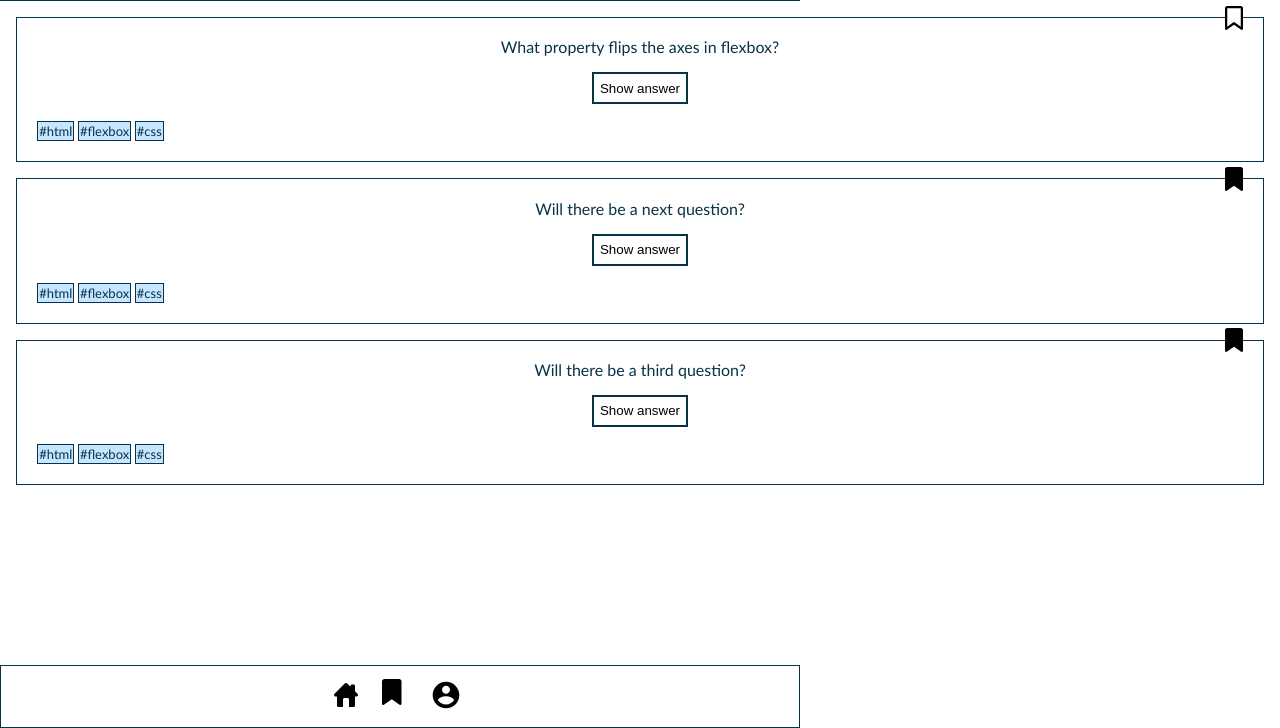
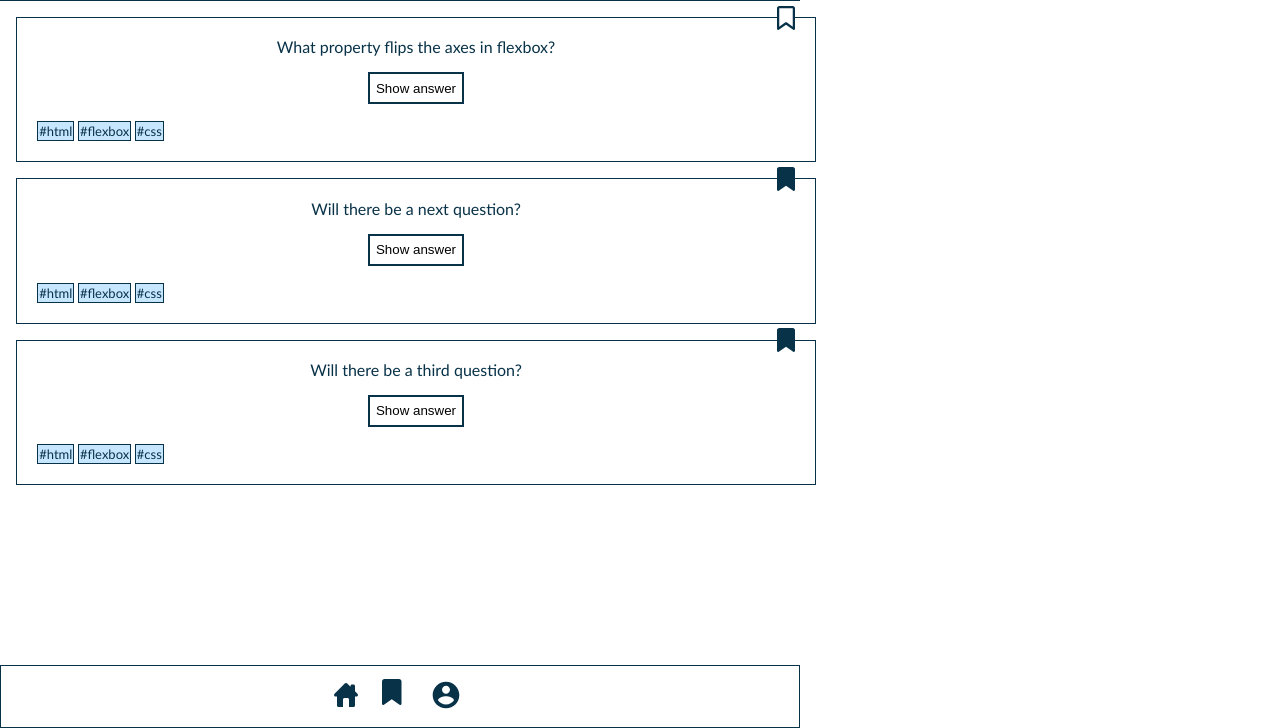
Before and after one commit to PeetThesing/QuizApp, a plain HTML site: page index.html in a window 1280 px wide. Shown: the part 72-800 px from the top of the page. Drawn offline with Linux system fonts and the light colour scheme.

Commit message:
change color of icon.svg

```diff
--- a/index.html
+++ b/index.html
@@ -21,6 +21,7 @@
           >
             <!--! Font Awesome Free 6.4.0 by @fontawesome - https://fontawesome.com License - https://fontawesome.com/license (Commercial License) Copyright 2023 Fonticons, Inc. -->
             <path
+              fill="#083248"
               d="M0 48C0 21.5 21.5 0 48 0l0 48V441.4l130.1-92.9c8.3-6 19.6-6 27.9 0L336 441.4V48H48V0H336c26.5 0 48 21.5 48 48V488c0 9-5 17.2-13 21.3s-17.6 3.4-24.9-1.8L192 397.5 37.9 507.5c-7.3 5.2-16.9 5.9-24.9 1.8S0 497 0 488V48z"
             />
           </svg>
@@ -46,6 +47,7 @@
           >
             <!--! Font Awesome Free 6.4.0 by @fontawesome - https://fontawesome.com License - https://fontawesome.com/license (Commercial License) Copyright 2023 Fonticons, Inc. -->
             <path
+              fill="#083248"
               d="M0 48V487.7C0 501.1 10.9 512 24.3 512c5 0 9.9-1.5 14-4.4L192 400 345.7 507.6c4.1 2.9 9 4.4 14 4.4c13.4 0 24.3-10.9 24.3-24.3V48c0-26.5-21.5-48-48-48H48C21.5 0 0 21.5 0 48z"
             />
           </svg>
@@ -71,6 +73,7 @@
           >
             <!--! Font Awesome Free 6.4.0 by @fontawesome - https://fontawesome.com License - https://fontawesome.com/license (Commercial License) Copyright 2023 Fonticons, Inc. -->
             <path
+              fill="#083248"
               d="M0 48V487.7C0 501.1 10.9 512 24.3 512c5 0 9.9-1.5 14-4.4L192 400 345.7 507.6c4.1 2.9 9 4.4 14 4.4c13.4 0 24.3-10.9 24.3-24.3V48c0-26.5-21.5-48-48-48H48C21.5 0 0 21.5 0 48z"
             />
           </svg>
@@ -105,6 +108,7 @@
           xmlns:xlink="http://www.w3.org/1999/xlink"
         >
           <path
+            fill="#083248"
             d="M15.45,7L14,5.551V2c0-0.55-0.45-1-1-1h-1c-0.55,0-1,0.45-1,1v0.553L9,0.555C8.727,0.297,8.477,0,8,0S7.273,0.297,7,0.555  L0.55,7C0.238,7.325,0,7.562,0,8c0,0.563,0.432,1,1,1h1v6c0,0.55,0.45,1,1,1h3v-5c0-0.55,0.45-1,1-1h2c0.55,0,1,0.45,1,1v5h3  c0.55,0,1-0.45,1-1V9h1c0.568,0,1-0.437,1-1C16,7.562,15.762,7.325,15.45,7z"
           />
         </svg>
@@ -117,6 +121,7 @@
         >
           <!--! Font Awesome Free 6.4.0 by @fontawesome - https://fontawesome.com License - https://fontawesome.com/license (Commercial License) Copyright 2023 Fonticons, Inc. -->
           <path
+            fill="#083248"
             d="M0 48V487.7C0 501.1 10.9 512 24.3 512c5 0 9.9-1.5 14-4.4L192 400 345.7 507.6c4.1 2.9 9 4.4 14 4.4c13.4 0 24.3-10.9 24.3-24.3V48c0-26.5-21.5-48-48-48H48C21.5 0 0 21.5 0 48z"
           />
         </svg>
@@ -129,7 +134,7 @@
           viewBox="0 0 48 48"
         >
           <path
-            fill:currentColor
+            fill="#083248"
             d="M24 4c-11.05 0-20 8.95-20 20s8.95 20 20 20 20-8.95 20-20-8.95-20-20-20zm0 6c3.31 0 6 2.69 6 6 0 3.32-2.69 6-6 6s-6-2.68-6-6c0-3.31 2.69-6 6-6zm0 28.4c-5.01 0-9.41-2.56-12-6.44.05-3.97 8.01-6.16 12-6.16s11.94 2.19 12 6.16c-2.59 3.88-6.99 6.44-12 6.44z"
           />
           <path d="M0 0h48v48h-48z" fill="none" />
--- a/styles.css
+++ b/styles.css
@@ -24,6 +24,7 @@ main {
 }
 
 .card {
+  max-width: 800px;
   display: flex;
   flex-flow: column wrap;
   justify-content: center;
```
Also changed, not shown: bookmarked.html (+5 -0 lines).
